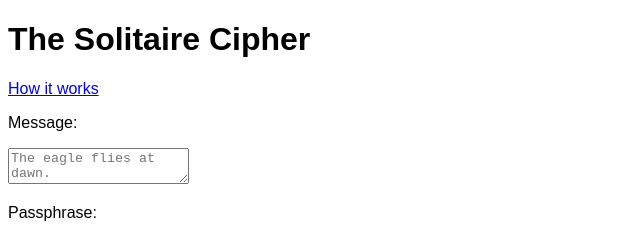
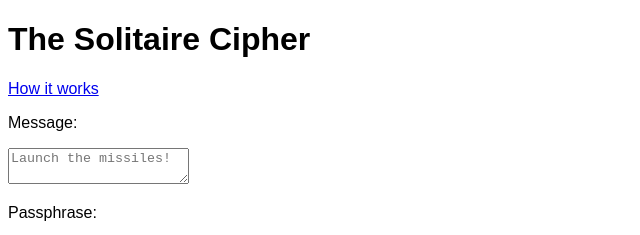
Before and after one commit to madalynsinger/solitaire-cipher, a plain HTML site: page index.html in a window 1280 px wide. Shown: the top 235 px of the page, 0-640 px from the left. Drawn offline with Linux system fonts and the light colour scheme.

```diff
--- a/index.html
+++ b/index.html
@@ -11,7 +11,7 @@
     <h1>The Solitaire Cipher</h1>
     <p><a href='https://www.schneier.com/academic/solitaire/'>How it works</a></p>
     <p>Message:</p>
-    <textarea id='message' placeholder='The eagle flies at dawn.'></textarea>
+    <textarea id='message' placeholder='Launch the missiles!'></textarea>
     <p>Passphrase:</p>
     <input type='text' id='passphrase' placeholder='CRYPTONOMICON'>
     <div>
```
